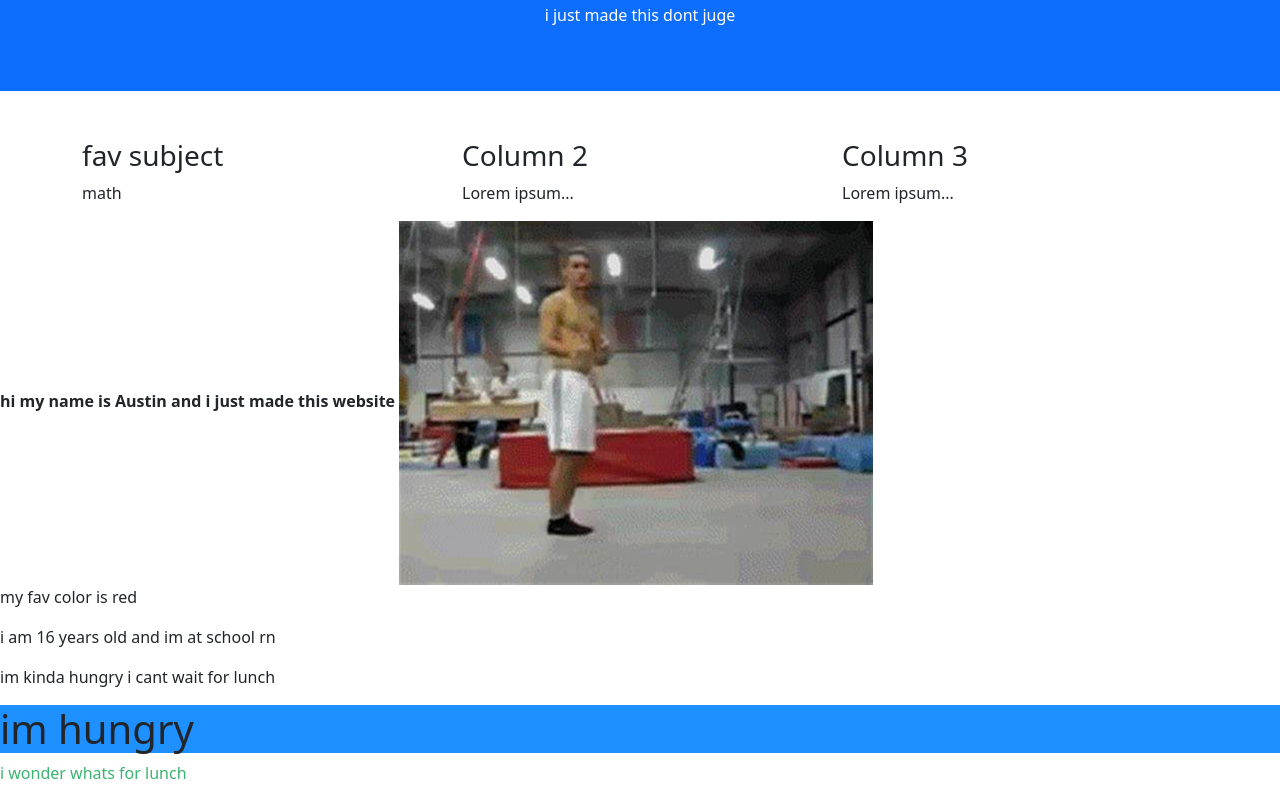
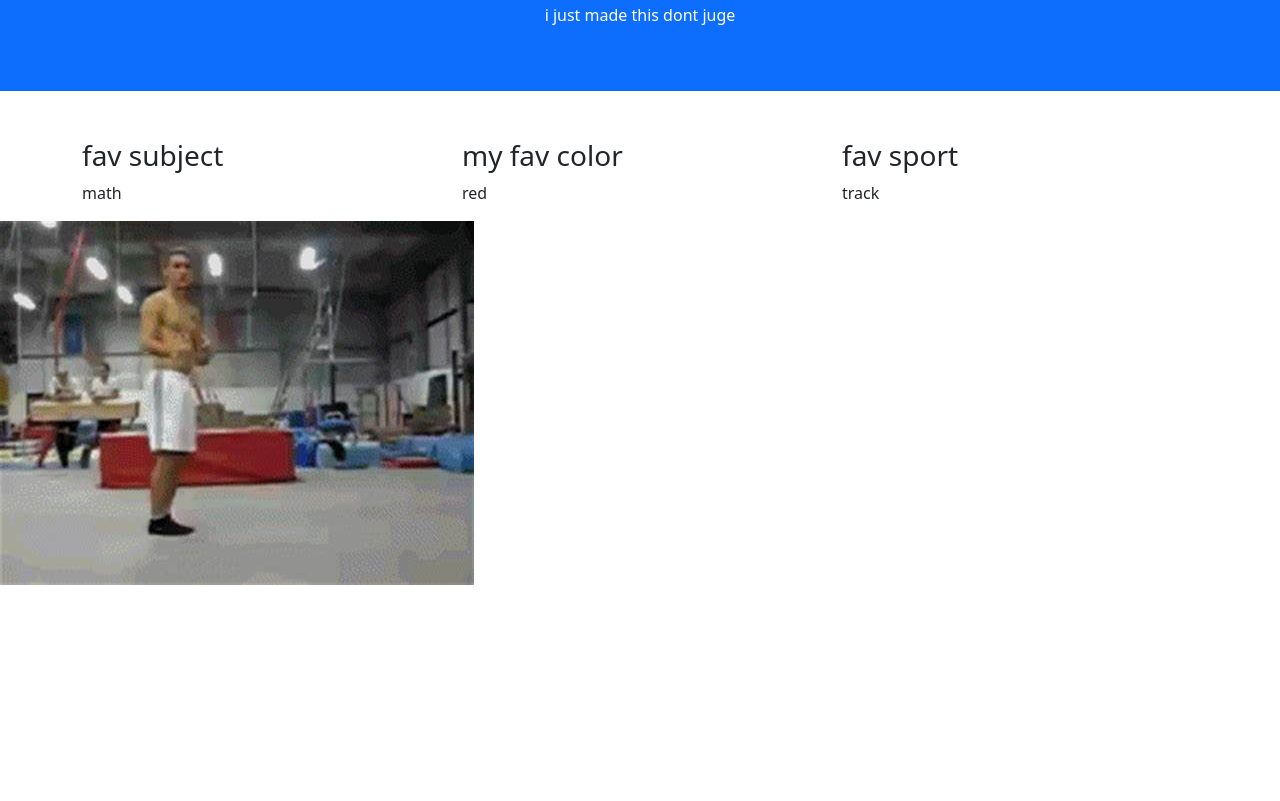
Before and after one commit to coodet/nice, a plain HTML site: page index.html in a window 1280 px wide. Shown: the part 101-902 px from the top of the page. After the commit the page ends 800 px from the top, so only its background shows below. Drawn offline with nearby package versions, Linux system fonts and the light colour scheme.

Commit message:
Update index.html

```diff
--- a/index.html
+++ b/index.html
@@ -25,22 +25,16 @@
               <p>math</p>
             </div>
             <div class="col-sm-4">
-              <h3>Column 2</h3>
-              <p>Lorem ipsum...</p>
+              <h3>my fav color</h3>
+              <p>red</p>
             </div>
             <div class="col-sm-4">
-              <h3>Column 3</h3>
-              <p>Lorem ipsum...</p>
+              <h3>fav sport</h3>
+              <p>track</p>
             </div>
           </div>
         </div>
-<strong>hi my name is Austin and i just made this website</strong>
 <img src="name.gif" alt="backflp">
 </iframe>
-<p>my fav color is red</p>
-<p>i am 16 years old and im at school rn</p>
-<p>im kinda hungry i cant wait for lunch</p>
-<h1 style="background-color:DodgerBlue;">im hungry</h1>
-<p style="color:MediumSeaGreen;">i wonder whats for lunch</p>
 </body>
 </html>
```
